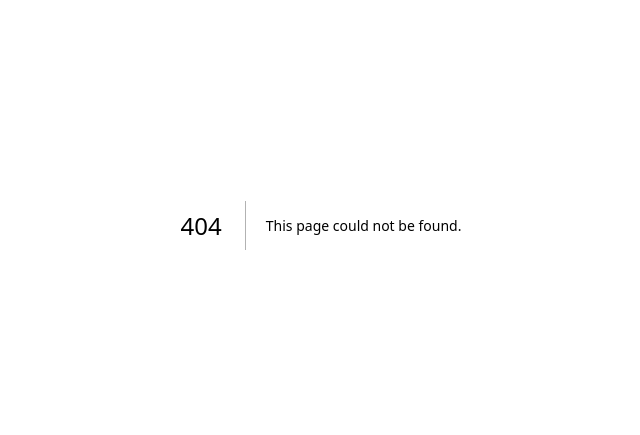
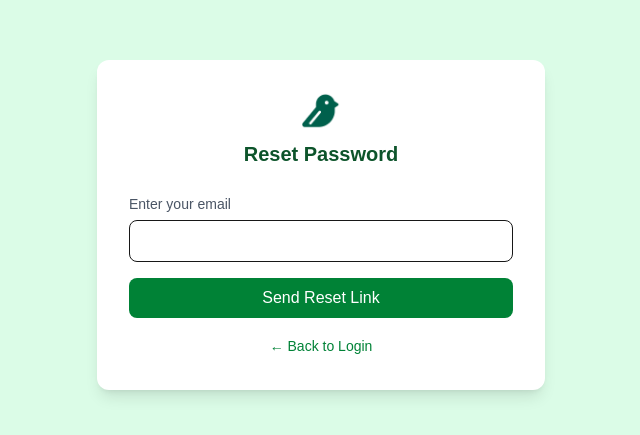
Before and after one commit to ShukriyyahM/mobile-project, a Next.js app: page /forgot-password in a window 1280 px wide. Before the commit this address had no page. Shown: the part 175-610 px from the top of the page, without its empty margins (319-959 px from the left). Built offline with nearby package versions, Linux system fonts and the light colour scheme; no server answers.

Commit message:
updated app

```diff
--- /dev/null
+++ b/src/app/forgot-password/page.tsx
@@ -0,0 +1,89 @@
+"use client";
+
+import { useState } from "react";
+import { sendPasswordResetEmail } from "firebase/auth";
+import { auth } from "@/lib/firebase";
+import Link from "next/link";
+import Image from "next/image";
+
+export default function ForgotPassword() {
+  const [email, setEmail] = useState("");
+  const [message, setMessage] = useState("");
+  const [loading, setLoading] = useState(false);
+
+  const handleReset = async (e: any) => {
+    e.preventDefault();
+    setLoading(true);
+
+    try {
+      await sendPasswordResetEmail(auth, email);
+      setMessage("Password reset email sent. Check your inbox.");
+    } catch (error: any) {
+      setMessage("Failed to send reset email. Check the email address.");
+    }
+
+    setLoading(false);
+  };
+
+  return (
+    <main className="min-h-screen flex items-center justify-center bg-green-100 px-4">
+
+      <div className="bg-white shadow-lg rounded-xl p-8 w-full max-w-md">
+
+
+        <div className="flex flex-col items-center mb-6">
+          <Image
+            src="/images/bird.png"
+            alt="logo"
+            width={40}
+            height={40}
+          />
+          <h1 className="text-xl font-bold text-green-900 mt-2">
+            Reset Password
+          </h1>
+        </div>
+
+
+        <form onSubmit={handleReset} className="space-y-4">
+
+          <div>
+            <label className="text-sm text-gray-600">
+              Enter your email
+            </label>
+            <input
+              type="email"
+              required
+              className="w-full mt-1 px-4 py-2 border rounded-lg focus:ring-2 focus:ring-green-600"
+              value={email}
+              onChange={(e) => setEmail(e.target.value)}
+            />
+          </div>
+
+          <button
+            type="submit"
+            disabled={loading}
+            className="w-full bg-green-700 text-white py-2 rounded-lg hover:bg-green-800 transition flex items-center justify-center"
+          >
+            {loading ? "Sending..." : "Send Reset Link"}
+          </button>
+
+        </form>
+
+
+        {message && (
+          <p className="text-sm text-center mt-4 text-green-700">
+            {message}
+          </p>
+        )}
+
+
+        <div className="text-center mt-4">
+          <Link href="/login" className="text-sm text-green-700 hover:underline">
+            ← Back to Login
+          </Link>
+        </div>
+
+      </div>
+    </main>
+  );
+}
```
